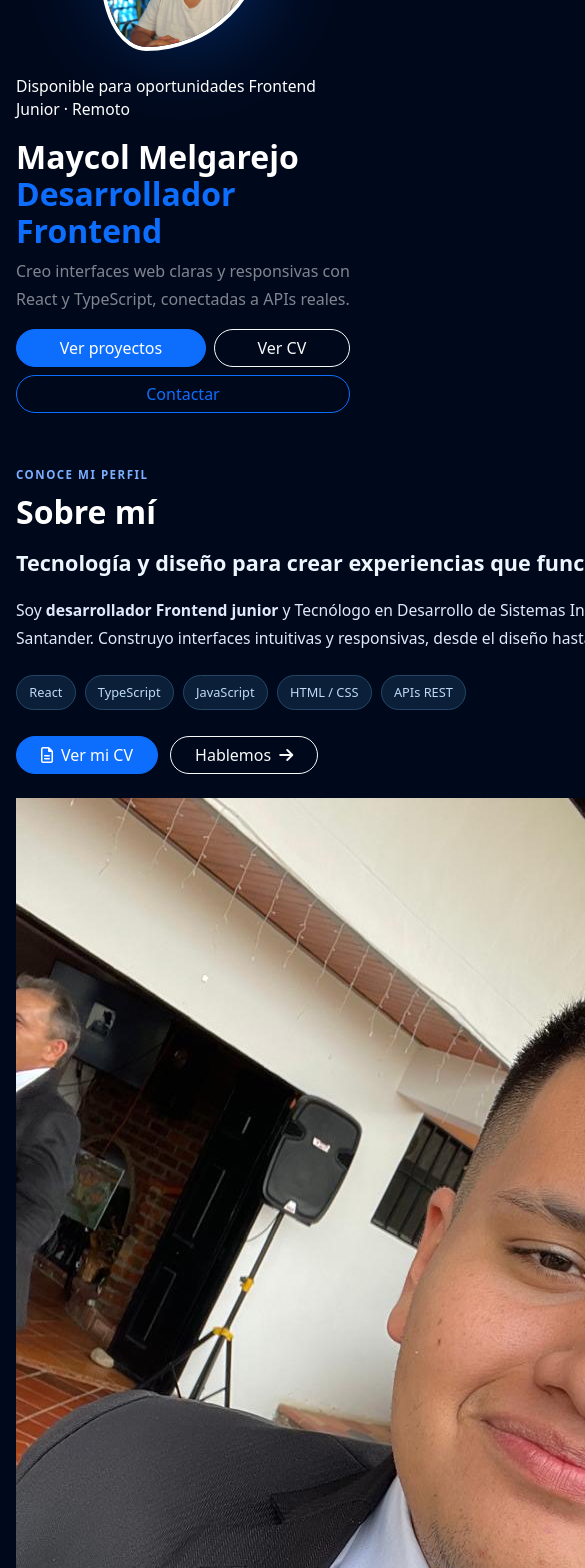
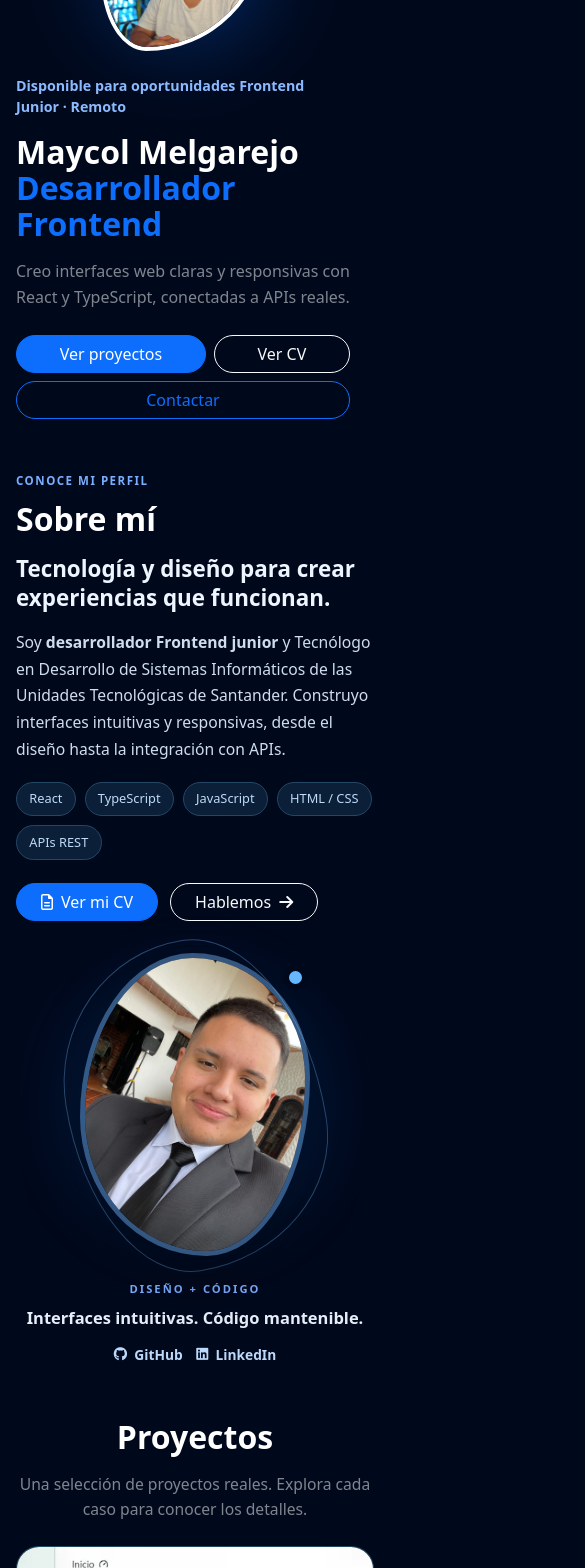
Before and after one commit to MelgarejoMaycol/Portafolio, a React (Vite) app: page / in a window 390 px wide. Shown: the part 220-1788 px from the top of the page, 585 px wide, since content can reach past the window. Built offline with nearby package versions, Linux system fonts and the light colour scheme.

Commit message:
style: organic about portrait and compact responsive portfolio sections

```diff
--- a/src/index.css
+++ b/src/index.css
@@ -1376,9 +1376,10 @@ h2 {
   }
 }
 
-/* Presentación Frontend */
-.inicio-title { font-size: clamp(2rem, 4vw, 3.25rem) !important; line-height: 1.16; }
-.inicio-description { font-size: clamp(1rem, 1.5vw, 1.1rem); line-height: 1.75; max-width: 690px; }
+/* Inicio: mensajes breves sin reducir la jerarquía tipográfica */
+.inicio-title { font-size: clamp(2rem, 4vw, 3.25rem) !important; line-height: 1.12; margin-bottom: 1.1rem; }
+.inicio-availability { color: #8bbaff; font-size: .89rem; font-weight: 750; line-height: 1.5; margin: 0 0 1.05rem; }
+.inicio-description { font-size: clamp(1rem, 1.5vw, 1.1rem); line-height: 1.6; max-width: 530px; margin-bottom: 1.55rem; }
 #otros-proyectos { scroll-margin-top: 6rem; }
 
 /* Diálogo CV: una acción en lugar de tres botones simultáneos */
@@ -1411,66 +1412,57 @@ h2 {
 }
 
 
-/* Inicio: altura equilibrada, sin bloques de métricas */
-.inicio-inner { min-height: clamp(550px, calc(100svh - 112px), 790px); }
+/* El hero reduce altura mediante contenido, no reduciendo la imagen */
+.inicio-inner { min-height: clamp(460px, 72svh, 650px); }
 .inicio-copy { position: relative; z-index: 1; }
-.inicio-portrait { display: flex; align-items: center; justify-content: center; transform: translateY(-24px); }
+.inicio-portrait { display: flex; align-items: center; justify-content: center; transform: translateY(-6px); }
 .inicio-portrait .inicio-image { width: clamp(250px, 31vw, 400px); height: clamp(250px, 31vw, 400px); object-fit: cover; }
-.inicio-actions { margin-top: .5rem; }
-
-/* Sobre mí: dos columnas que no compiten por el mismo espacio */
+.inicio-actions { margin-top: .25rem; }
+
+/* Sobre mí: retrato orgánico y enlaces, sin tabla ni tarjetas de capacidades */
 .sobre-mi { background-color: #00091c; scroll-margin-top: 5rem; }
-.sobre-layout { display: grid; grid-template-columns: minmax(0, 1.2fr) minmax(320px, .8fr); gap: clamp(1.5rem, 5vw, 5rem); align-items: center; }
-.sobre-copy { max-width: 730px; }
-.sobre-eyebrow, .sobre-card-eyebrow { color: #7aaeff; letter-spacing: .13em; font-size: .72rem; font-weight: 800; }
-.sobre-eyebrow { display: block; margin-bottom: .65rem; }
-.sobre-heading { font-size: clamp(1.35rem, 2.2vw, 1.9rem); color: #edf5ff; font-weight: 700; line-height: 1.35; margin: 0 0 1.2rem; }
-.sobre-lead, .sobre-secondary { line-height: 1.8; margin-bottom: 1.15rem; }
-.sobre-lead { color: #e1eafb; }
-.sobre-secondary { color: #9fb3cb; }
-.sobre-tags { display: flex; flex-wrap: wrap; gap: .55rem; margin: 1.4rem 0 1.6rem; }
+.sobre-layout { display: grid; grid-template-columns: minmax(0, 1.2fr) minmax(320px, .8fr); gap: clamp(1.5rem, 4.5vw, 4.5rem); align-items: center; }
+.sobre-copy { max-width: 700px; }
+.sobre-eyebrow { display: block; margin-bottom: .65rem; color: #7aaeff; letter-spacing: .13em; font-size: .72rem; font-weight: 800; }
+.sobre-heading { max-width: 610px; font-size: clamp(1.4rem, 2.2vw, 2rem); color: #edf5ff; font-weight: 700; line-height: 1.3; margin: 0 0 1.05rem; }
+.sobre-lead { max-width: 640px; color: #cfdded; line-height: 1.7; margin-bottom: 1rem; }
+.sobre-tags { display: flex; flex-wrap: wrap; gap: .55rem; margin: 1.2rem 0 1.4rem; }
 .sobre-tags span { display: inline-block; color: #bfdaf7; background: #0b2038; border: 1px solid #234665; padding: .43rem .77rem; border-radius: 999px; font-size: .8rem; }
 .sobre-actions { display: flex; flex-wrap: wrap; align-items: center; gap: .75rem; }
-.sobre-profile-card { background: linear-gradient(160deg, #0d223b 0%, #09182c 72%); border: 1px solid rgba(99, 176, 240, .25); border-radius: 24px; padding: clamp(1.25rem, 3vw, 2rem); box-shadow: 0 24px 55px rgba(0,0,0,.22); }
-.sobre-profile-intro { display: flex; align-items: center; gap: 1.1rem; padding-bottom: 1.35rem; border-bottom: 1px solid rgba(200,224,245,.12); }
-.sobre-profile-intro .sobre-photo { flex: none; width: 94px; height: 94px; object-fit: cover; border: 3px solid #4c9fea; border-radius: 22px; }
-.sobre-profile-intro h3 { color: #fff; font-size: 1.17rem; line-height: 1.4; font-weight: 700; margin: .3rem 0 .4rem; }
-.sobre-card-eyebrow { margin: 0; font-size: .63rem; }
-.sobre-profile-intro span { color: #a4b7cb; font-size: .75rem; }
-.sobre-capabilities { padding: .35rem 0; }
-.sobre-capability { display: flex; gap: .9rem; align-items: flex-start; padding: 1rem 0; border-bottom: 1px solid rgba(200,224,245,.09); }
-.sobre-capability-icon { flex: none; display: grid; place-items: center; width: 39px; height: 39px; color: #7bbdff; background: rgba(59,130,246,.14); border: 1px solid rgba(87,169,242,.18); border-radius: 12px; }
-.sobre-capability h4 { color: #f2f7fe; font-size: .91rem; margin: .1rem 0 .3rem; font-weight: 700; }
-.sobre-capability p { color: #a3b8ce; font-size: .81rem; line-height: 1.6; margin: 0; }
-.sobre-social { padding-top: 1.1rem; display: flex; align-items: center; justify-content: space-between; gap: .7rem; flex-wrap: wrap; }
-.sobre-social > span { color: #a6b9cd; font-size: .78rem; }
-.sobre-social-links { display: flex; gap: .6rem; }
-.sobre-social-links a { text-decoration: none; color: #d3e7fa; border: 1px solid #325673; padding: .48rem .72rem; border-radius: 9px; font-size: .78rem; }
-.sobre-social-links a:hover, .sobre-social-links a:focus-visible { background: #133454; color: white; }
-
-/* Tarjetas de proyectos: toda la superficie abre el caso, excepto enlaces externos */
+.sobre-visual { width: 100%; max-width: 400px; margin-inline: auto; display: flex; flex-direction: column; align-items: center; text-align: center; }
+.sobre-portrait { position: relative; isolation: isolate; width: clamp(225px, 26vw, 320px); aspect-ratio: 1; }
+.sobre-portrait::before { content: ''; position: absolute; inset: -13px; border: 1px solid rgba(121, 189, 255, .34); border-radius: 55% 45% 58% 42% / 44% 60% 40% 56%; transform: rotate(-9deg); z-index: -1; }
+.sobre-portrait-glow { position: absolute; inset: -15%; z-index: -2; background: radial-gradient(circle, rgba(23, 114, 241, .32), transparent 68%); filter: blur(23px); }
+.sobre-photo { display: block; width: 100%; height: 100%; border: 5px solid rgba(121, 188, 255, .42); border-radius: 49% 51% 45% 55% / 54% 41% 59% 46%; object-fit: cover; box-shadow: 0 22px 60px rgba(0, 0, 0, .25); }
+.sobre-portrait-detail { position: absolute; width: 25px; height: 25px; right: 1%; top: 4%; background: #67b7ff; border: 6px solid #00091c; border-radius: 50%; }
+.sobre-visual-caption { margin-top: 1.45rem; }
+.sobre-visual-kicker { color: #7aaeff; font-size: .7rem; font-weight: 800; letter-spacing: .18em; }
+.sobre-visual-caption p { color: #e5eef9; font-size: 1.03rem; font-weight: 650; margin: .4rem 0 .9rem; }
+.sobre-social-links { display: flex; flex-wrap: wrap; justify-content: center; gap: .85rem; }
+.sobre-social-links a { display: inline-flex; gap: .45rem; align-items: center; color: #bcd8fa; font-size: .86rem; font-weight: 650; text-decoration: none; border-bottom: 1px solid transparent; padding-bottom: .2rem; }
+.sobre-social-links a:hover, .sobre-social-links a:focus-visible { color: #fff; border-bottom-color: #7bbdff; }
+
+/* Proyectos: tarjetas breves; el detalle vive en el modal */
 .proyectos { background: #00091c; }
-.proyectos-intro { line-height: 1.7; max-width: 720px; margin: 0 auto; }
-.project-card { position: relative; display: flex; flex-direction: column; overflow: hidden; border-radius: 21px; border: 1px solid rgba(83, 177, 204, .33); background: linear-gradient(155deg, #0c1e32, #0a1728); box-shadow: 0 18px 45px rgba(0,0,0,.24); transition: transform .2s ease, border-color .2s ease, box-shadow .2s ease; }
+.proyectos-intro { line-height: 1.6; max-width: 620px; margin: 0 auto; }
+.project-card { position: relative; display: flex; flex-direction: column; overflow: hidden; border-radius: 23px; border: 1px solid rgba(83, 177, 204, .33); background: linear-gradient(155deg, #0c1e32, #0a1728); box-shadow: 0 18px 45px rgba(0,0,0,.24); transition: transform .2s ease, border-color .2s ease, box-shadow .2s ease; }
 .project-card:hover, .project-card:focus-within { border-color: rgba(105, 204, 237, .7); box-shadow: 0 22px 52px rgba(0,0,0,.37); transform: translateY(-3px); }
 .project-card-hitarea { position: absolute; inset: 0; width: 100%; height: 100%; z-index: 1; border: 0; background: transparent; cursor: pointer; }
-.project-card-hitarea:focus-visible { outline: 3px solid #78baff; outline-offset: -5px; border-radius: 21px; }
-.project-card-media { position: relative; height: 240px; overflow: hidden; background: #061427; }
+.project-card-hitarea:focus-visible { outline: 3px solid #78baff; outline-offset: -5px; border-radius: 23px; }
+.project-card-media { position: relative; height: 224px; overflow: hidden; background: #061427; }
 .project-card-media-contain { background: #f4faf8; }
 .project-card-media img { display: block; width: 100%; height: 100%; object-fit: cover; }
-.project-card-media-contain img { object-fit: contain; padding: 2rem; }
-.project-card-view-hint { position: absolute; bottom: 1rem; right: 1rem; padding: .46rem .75rem; color: #fff; background: rgba(3,13,30,.86); border: 1px solid rgba(170,222,255,.28); font-size: .76rem; border-radius: 999px; }
-.project-card-content { padding: clamp(1.3rem, 2vw, 1.9rem); flex: 1; display: flex; flex-direction: column; }
-.project-card-badge { align-self: flex-start; display: inline-block; color: #8ce5dc; background: rgba(50,208,178,.1); border: 1px solid rgba(103,232,207,.25); border-radius: 999px; padding: .45rem .7rem; margin-bottom: 1.1rem; font-size: .73rem; font-weight: 700; }
-.project-card-content h3 { font-weight: 800; color: #f8fbff; font-size: 1.42rem; margin-bottom: .9rem; }
-.project-card-description { color: #acbdd1; line-height: 1.7; flex: 1; margin-bottom: 1.3rem; font-size: .94rem; }
-.project-stack { display: flex; flex-wrap: wrap; gap: .45rem; margin-bottom: 1.5rem; }
-.project-stack span { color: #bed7ef; background: #122740; padding: .38rem .65rem; border-radius: 7px; font-size: .76rem; }
-.project-card-actions { display: grid; gap: .65rem; position: relative; z-index: 2; }
-.project-card-actions .btn { min-height: 42px; display: inline-flex; gap: .25rem; justify-content: center; align-items: center; border-radius: 12px; font-size: .85rem; font-weight: 650; }
-.project-case-cta { width: 100%; text-align: left; }
-.project-external-actions { display: grid; grid-template-columns: repeat(2, minmax(0, 1fr)); gap: .65rem; }
-.project-external-actions .btn { min-width: 0; }
+.project-card-media-contain img { object-fit: contain; padding: 1.6rem; }
+.project-card-content { padding: clamp(1.2rem, 2vw, 1.65rem); flex: 1; display: flex; flex-direction: column; }
+.project-card-badge { align-self: flex-start; display: inline-block; color: #8ce5dc; background: rgba(50,208,178,.1); border: 1px solid rgba(103,232,207,.25); border-radius: 999px; padding: .38rem .7rem; margin-bottom: .7rem; font-size: .72rem; font-weight: 700; }
+.project-card-content h3 { font-weight: 800; color: #f8fbff; font-size: 1.4rem; margin-bottom: .65rem; }
+.project-card-description { color: #acbdd1; line-height: 1.58; margin: 0 0 .95rem; font-size: .95rem; }
+.project-stack { display: flex; flex-wrap: wrap; gap: .4rem; margin: 0 0 1.1rem; }
+.project-stack span { color: #bed7ef; background: #122740; padding: .37rem .62rem; border-radius: 999px; font-size: .75rem; }
+.project-stack .project-stack-more { color: #8eabcb; background: rgba(255,255,255,.05); }
+.project-card-actions { position: relative; z-index: 2; display: grid; grid-template-columns: 1.2fr 1fr; gap: .6rem; margin-top: auto; }
+.project-card-actions .btn { min-height: 44px; min-width: 0; display: inline-flex; justify-content: center; align-items: center; border-radius: 999px; font-size: .82rem; font-weight: 650; padding-inline: .75rem; }
+.project-case-cta { white-space: nowrap; }
 .otros-proyectos-panel { scroll-margin-top: 6rem; }
 .otros-proyectos-toggle { list-style: none; display: flex; align-items: center; justify-content: space-between; gap: 1rem; cursor: pointer; padding: 1.2rem 1.5rem; border: 1px solid #305477; border-radius: 16px; background: rgba(13,110,253,.07); color: #9bc6ff; }
 .otros-proyectos-toggle::-webkit-details-marker { display: none; }
@@ -1482,17 +1474,21 @@ h2 {
 .otros-proyecto-card { background: #0a192d; border: 1px solid #254262; border-radius: 16px; }
 .otros-proyecto-card img { height: 185px; object-fit: cover; }
 
-/* Caso de estudio mostrado solo al seleccionar la tarjeta */
+/* Caso de estudio: conserva narración, decisiones y stack completo */
 .project-case-dialog { width: min(100%, 920px); }
 .project-case-dialog .cv-dialog-header h2 { line-height: 1.28; }
 .project-case-body { flex: 1; min-height: 0; overflow-y: auto; padding: 1.15rem 1.5rem 1.5rem; }
-.project-case-intro { color: #d2e0ee; line-height: 1.75; margin-bottom: 1.4rem; }
+.project-case-intro { color: #d2e0ee; line-height: 1.65; margin-bottom: .75rem; }
+.project-case-description { color: #a9c0d7; line-height: 1.65; margin: 0 0 1.35rem; font-size: .93rem; }
 .project-case-points { display: grid; grid-template-columns: repeat(3, minmax(0,1fr)); gap: .85rem; }
 .project-case-point { padding: 1.25rem; border: 1px solid rgba(91,182,221,.23); border-radius: 13px; background: rgba(87,154,192,.07); }
 .project-case-step { display: block; color: #7bb5ec; font-size: .77rem; font-weight: 800; margin-bottom: .85rem; }
 .project-case-point h3 { font-size: 1rem; color: #e8f5ff; font-weight: 700; margin-bottom: .65rem; }
 .project-case-point p { font-size: .86rem; color: #a9c0d7; line-height: 1.65; margin: 0; }
-.project-case-disclaimer { color: #a0b2c7; font-size: .8rem; line-height: 1.6; margin: 1.25rem 0 0; }
+.project-case-technologies { padding-top: 1.25rem; }
+.project-case-technologies h3 { font-size: .9rem; font-weight: 700; color: #e8f5ff; margin: 0 0 .65rem; }
+.project-case-technologies .project-stack { margin-bottom: 0; }
+.project-case-disclaimer { color: #a0b2c7; font-size: .8rem; line-height: 1.6; margin: 1rem 0 0; }
 .project-case-footer { border-top: 1px solid rgba(166,213,255,.1); }
 
 @media (max-width: 991px) {
@@ -1501,7 +1497,7 @@ h2 {
   .inicio-portrait .inicio-image { width: clamp(165px, 38vw, 260px); height: clamp(165px, 38vw, 260px); }
   .sobre-layout { grid-template-columns: 1fr; gap: 1.5rem; }
   .sobre-copy { max-width: none; }
-  .sobre-profile-card { max-width: 720px; }
+  .sobre-visual { margin-top: .5rem; }
 }
 @media (max-width: 767px) {
   .project-case-points { grid-template-columns: 1fr; }
@@ -1511,10 +1507,11 @@ h2 {
   .inicio-portrait .inicio-image { width: 165px; height: 165px; }
   .inicio-copy { padding-bottom: .3rem; }
   .inicio-actions .btn { flex: 1 1 auto; }
-  .sobre-profile-intro .sobre-photo { width: 70px; height: 70px; border-radius: 17px; }
-  .sobre-profile-intro h3 { font-size: 1rem; }
+  .sobre-portrait { width: min(230px, 67vw); }
+  .sobre-visual-caption { margin-top: 1.2rem; }
   .project-card-media { height: 195px; }
-  .project-external-actions { grid-template-columns: 1fr; }
+  .project-card-actions { gap: .5rem; }
+  .project-card-actions .btn { font-size: .77rem; padding-inline: .5rem; }
   .project-case-body { padding: 1rem; }
 }
 @media (prefers-reduced-motion: reduce) {
```
